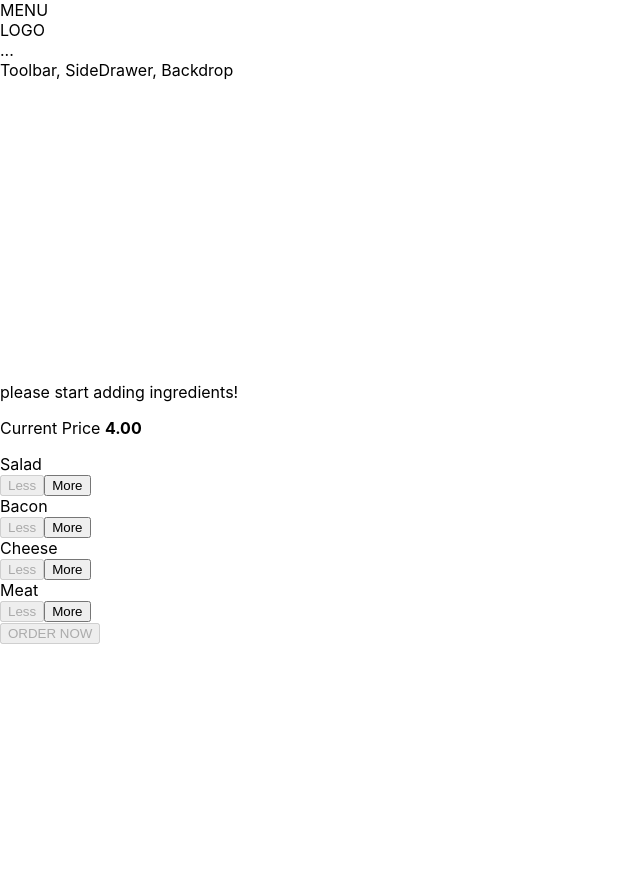
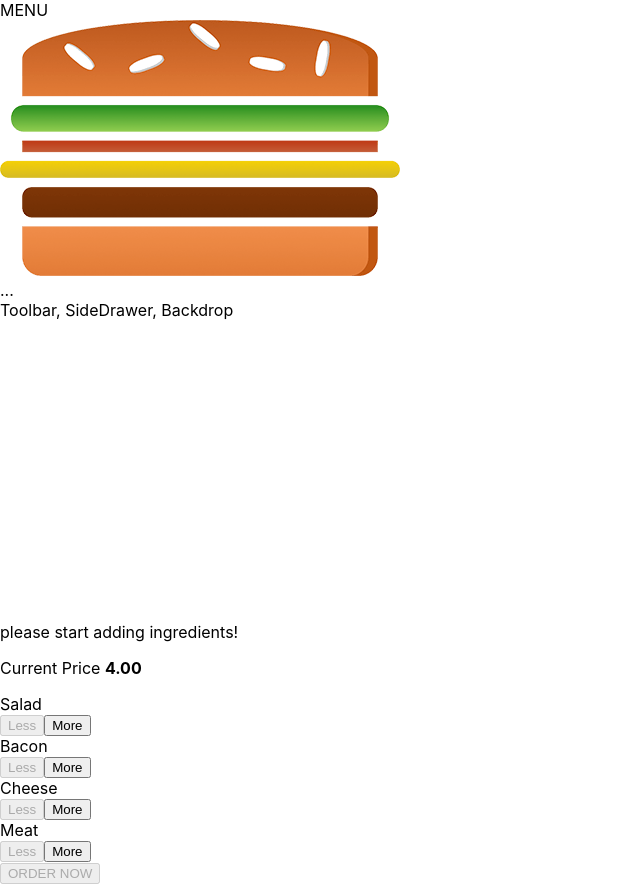
Before and after one commit to octobrekids/react-my-app, a React app: page / in a window 1280 px wide. Shown: the whole page, without its empty margins (0-640 px from the left). Before the commit the page ends 800 px from the top, so only its background shows below. Built offline with nearby package versions, Linux system fonts and the light colour scheme.

Commit message:
customize logo

```diff
--- /dev/null
+++ b/src/components/Logo/Logo.css
@@ -0,0 +1,12 @@
+.Logo{
+    background-color: #ffffff;
+    padding: 8px;
+    height: 80%;
+    /* 80height include padding with using border box*/
+    box-sizing: border-box;
+    border-radius: 5px;
+}
+
+.Logo img{
+    height: 100%;
+}
--- /dev/null
+++ b/src/components/Logo/Logo.js
@@ -0,0 +1,13 @@
+import React from "react";
+import burgerLogo from "../../assets/images/burger-logo.png";
+import classes from "./Logo.css";
+
+const logo = (props) => {
+  return (
+    <div className={classes.Logo}>
+      <img src={burgerLogo} alt="MyBurger" />
+    </div>
+  );
+};
+
+export default logo;
--- a/src/components/Navigation/Toolbar/Toolbar.js
+++ b/src/components/Navigation/Toolbar/Toolbar.js
@@ -1,10 +1,11 @@
 import React from 'react'
 import classes from './Toolbar.css'
+import Logo from '../../Logo/Logo'
 const toolbar = (props) => {
     return(
     <header className={classes.Toolbar}>
         <div>MENU</div>
-        <div>LOGO</div>
+        <Logo/>
         <nav>
         ...
         </nav>
```
Also changed, not shown: src/assets/images/burger-logo.png (added).
